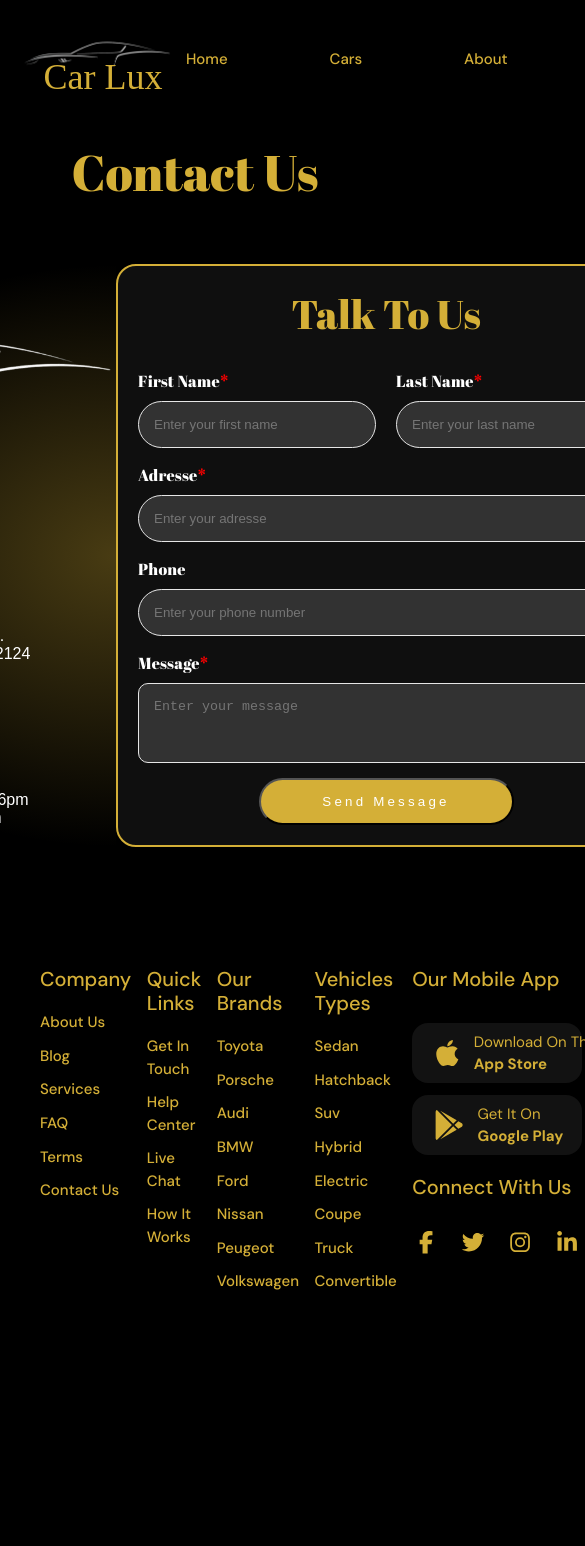
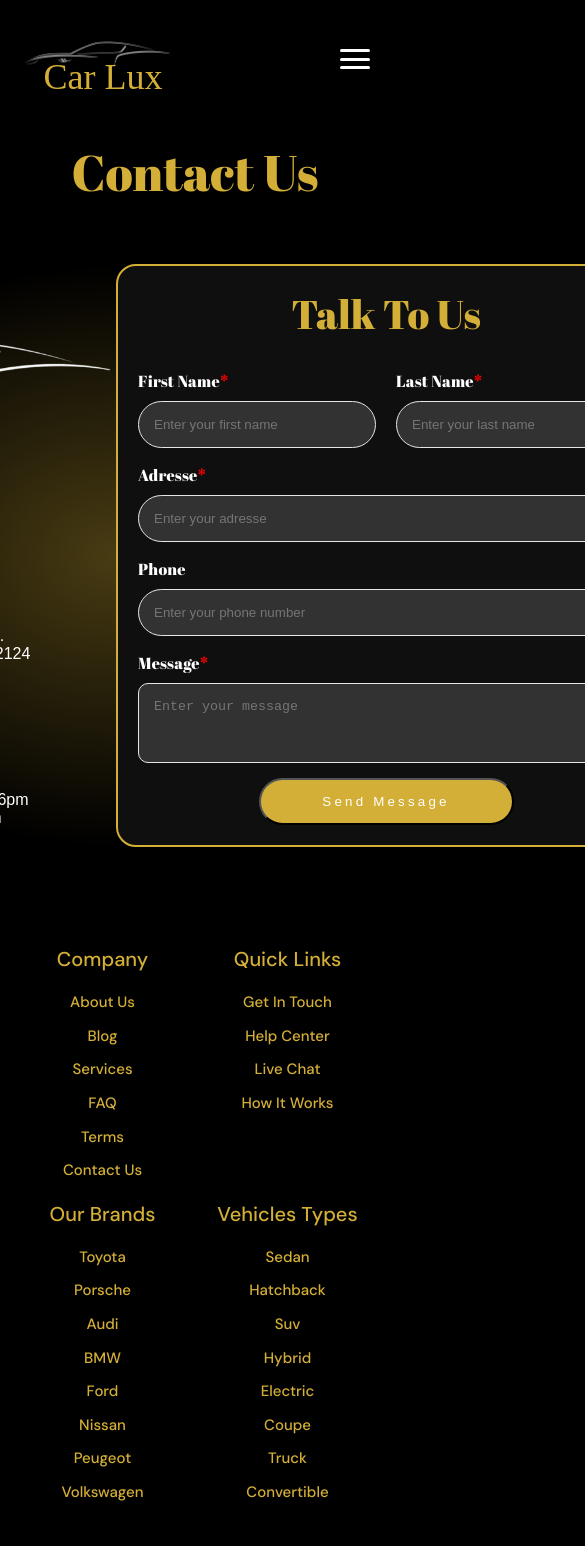
Before and after one commit to LuxyDevDigital/rentCar, a React (Vite) app: page /contact in a window 390 px wide. Shown: the top 1546 px of the page, 585 px wide, since content can reach past the window. Before the commit the page ends 1327 px from the top, so only its background shows below. Built offline with nearby package versions, Linux system fonts and the light colour scheme; a web font is replaced by a local one.

Commit message:
responsive home page

```diff
--- a/src/Home.css
+++ b/src/Home.css
@@ -137,6 +137,7 @@ form {
   cursor: pointer;
   border: none;
   transition: all 0.3s ease;
+  letter-spacing: 2px;
 }
 
 .search-btn:hover {
@@ -274,6 +275,7 @@ form {
 
 .car-card {
   position: relative;
+  flex-shrink: 0;
   display: flex;
   width: 328px;
   padding-bottom: 0.11px;
@@ -464,6 +466,7 @@ form {
 
 .contact-info {
   flex: 1;
+
 }
 
 .contact-info h2 {
@@ -491,8 +494,49 @@ form {
     padding: 2rem 1rem;
   }
 
+  .filter-container {
+    right: 50%;
+    transform: translateX(50%);
+    width: 100%;
+  }
+
+  .search-container {
+    height: 220px;
+    flex-direction: column;
+    justify-content: space-between;
+    align-items: center;
+    padding: 10px 20px;
+  }
+
+  .filter-option {
+    width: 100%;
+    display: flex;
+    flex-direction: row;
+    justify-content: space-between;
+
+  }
+
+  .filter-option label {
+    text-align: left;
+  }
+
+  .filter-option select {
+    width: 68%;
+  }
+
+  .filter-option select option {
+    text-align: left;
+  }
+
   .hero-title {
-    font-size: 2.5rem;
+    font-size: 2rem;
+  }
+
+  .hero-text {
+    display: flex;
+    margin-top: 30rem;
+    margin-left: 0rem;
+    gap: 40px;
   }
 
   .section-header {
@@ -503,6 +547,12 @@ form {
 
   .contact-section {
     flex-direction: column;
+    height: auto;
+  }
+
+  .contact-info {
+    text-align: center;
+
   }
 
   .brands-section,
--- a/src/components/Header.jsx
+++ b/src/components/Header.jsx
@@ -1,7 +1,14 @@
-import React from "react";
+import React, { useState } from "react";
 import "./header.css";
 import LinkItem from "./LinkItem";
+
 const Header = () => {
+  const [isSideNavOpen, setIsSideNavOpen] = useState(false);
+
+  const toggleSideNav = () => {
+    setIsSideNavOpen(!isSideNavOpen);
+  };
+
   return (
     <div className="header">
       <div className="logo">
@@ -9,12 +16,64 @@ const Header = () => {
         <span className="logo_text">Car Lux</span>
       </div>
       <div className="nav">
-        <LinkItem path="/rentCar" className={`nav_li ${window.location.pathname === "/" ? "active-nav" : ""}`}>Home</LinkItem>
-        <LinkItem path="/Cars" className={`nav_li ${window.location.pathname === "/Cars" ? "active-nav" : ""}`}>Cars</LinkItem>
-        <LinkItem path="/About" className={`nav_li ${window.location.pathname === "/About" ? "active-nav" : ""}`}>About</LinkItem>
-        <LinkItem path="/contact" className={`nav_li ${window.location.pathname === "/contact" ? "active-nav" : ""}`}>Contact</LinkItem>
+        <LinkItem
+          path="/rentCar"
+          className={`nav_li ${
+            window.location.pathname === "/" ? "active-nav" : ""
+          }`}>
+          Home
+        </LinkItem>
+        <LinkItem
+          path="/Cars"
+          className={`nav_li ${
+            window.location.pathname === "/Cars" ? "active-nav" : ""
+          }`}>
+          Cars
+        </LinkItem>
+        <LinkItem
+          path="/About"
+          className={`nav_li ${
+            window.location.pathname === "/About" ? "active-nav" : ""
+          }`}>
+          About
+        </LinkItem>
+        <LinkItem
+          path="/contact"
+          className={`nav_li ${
+            window.location.pathname === "/contact" ? "active-nav" : ""
+          }`}>
+          Contact
+        </LinkItem>
       </div>
       <button className="submit_btn">Submit Listing</button>
+
+      {!isSideNavOpen && (
+        <div className="hamburger" onClick={toggleSideNav}>
+          <span></span>
+          <span></span>
+          <span></span>
+        </div>
+      )}
+
+      {isSideNavOpen && (
+        <div className="side-nav">
+          <button className="close-btn" onClick={toggleSideNav}>
+            ×
+          </button>
+          <LinkItem path="/rentCar" onClick={toggleSideNav}>
+            Home
+          </LinkItem>
+          <LinkItem path="/Cars" onClick={toggleSideNav}>
+            Cars
+          </LinkItem>
+          <LinkItem path="/About" onClick={toggleSideNav}>
+            About
+          </LinkItem>
+          <LinkItem path="/contact" onClick={toggleSideNav}>
+            Contact
+          </LinkItem>
+        </div>
+      )}
     </div>
   );
 };
--- a/src/components/SpecialeFooterSection.jsx
+++ b/src/components/SpecialeFooterSection.jsx
@@ -1,10 +1,8 @@
 import {
   faApple,
-  faFacebook,
   faFacebookF,
   faGooglePlay,
   faInstagram,
-  faLinkedin,
   faLinkedinIn,
   faTwitter,
 } from "@fortawesome/free-brands-svg-icons";
--- a/src/components/footer.css
+++ b/src/components/footer.css
@@ -3,7 +3,6 @@
   display: flex;
   justify-content: space-between;
   margin: 40px 40px 0px;
-  /* width: 100%; */
   gap: 5%;
 }
 
@@ -70,3 +69,41 @@
   display: flex;
   justify-content: space-between;
 }
+
+@media (max-width: 728px) {
+  .footer {
+    display: grid;
+    grid-template-columns: 1fr 1fr; /* Equal column widths */
+    gap: 20px;
+    justify-content: center;
+    margin: 20px;
+  }
+
+  .f_section {
+    display: flex;
+    flex-direction: column;
+    gap: 20px;
+    align-items: center;
+  }
+
+  .f_section:nth-last-child(1) {
+    padding: 20px 0 0 0;
+    grid-column: span 2; /* Span across both columns */
+  }
+
+  .f_section:nth-last-child(1) {
+    text-align: center;
+  }
+
+  .f_s_linkList {
+    align-items: center;
+  }
+
+  .social_links{
+    padding: 0 0 20px 0;
+  }
+
+  .mobile_budgets {
+    align-self: center;
+  }
+}
--- a/src/components/header.css
+++ b/src/components/header.css
@@ -71,3 +71,66 @@
   border: 1px solid #fff;
   background: transparent;
 }
+
+/* Hamburger Menu */
+.hamburger {
+  display: none;
+  flex-direction: column;
+  justify-content: space-between;
+  width: 30px;
+  height: 20px;
+  cursor: pointer;
+}
+
+.hamburger span {
+  display: block;
+  height: 3px;
+  background: #fff;
+  border-radius: 2px;
+}
+
+/* Side Navigation */
+.side-nav {
+  position: fixed;
+  top: 0;
+  left: 0;
+  width: 250px;
+  height: 100%;
+  background: #333;
+  color: #fff;
+  display: flex;
+  flex-direction: column;
+  padding: 20px;
+  box-shadow: 2px 0 5px rgba(0, 0, 0, 0.5);
+  z-index: 1000;
+}
+
+.side-nav a {
+  color: #fff;
+  text-decoration: none;
+  margin: 10px 0;
+}
+
+.close-btn {
+  align-self: flex-end;
+  background: none;
+  border: none;
+  color: #fff;
+  font-size: 24px;
+  cursor: pointer;
+}
+
+/* Responsive Design */
+@media (max-width: 768px) {
+  .nav {
+    display: none;
+  }
+
+  .hamburger {
+    display: flex;
+  }
+
+  .submit_btn {
+    display: none;
+  }
+}
```
